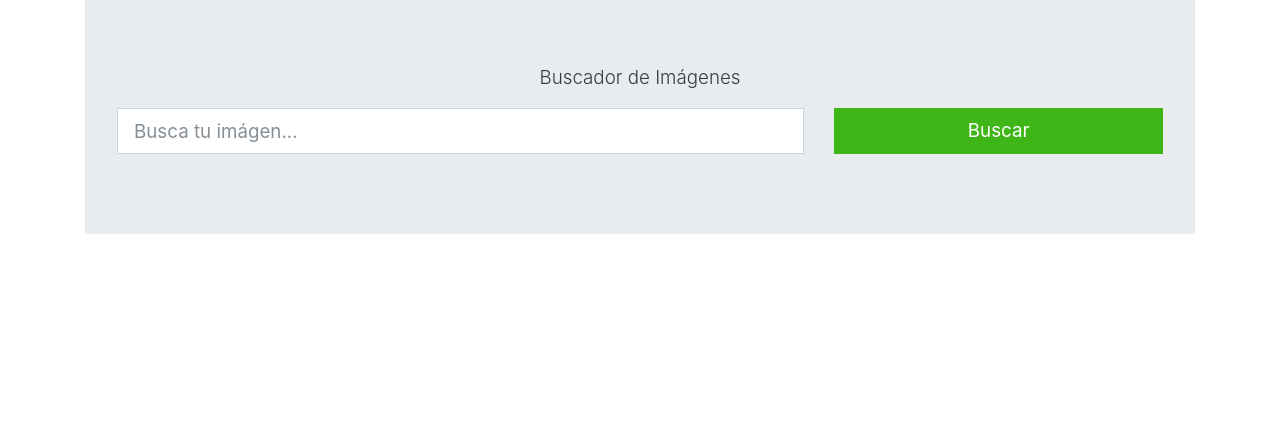
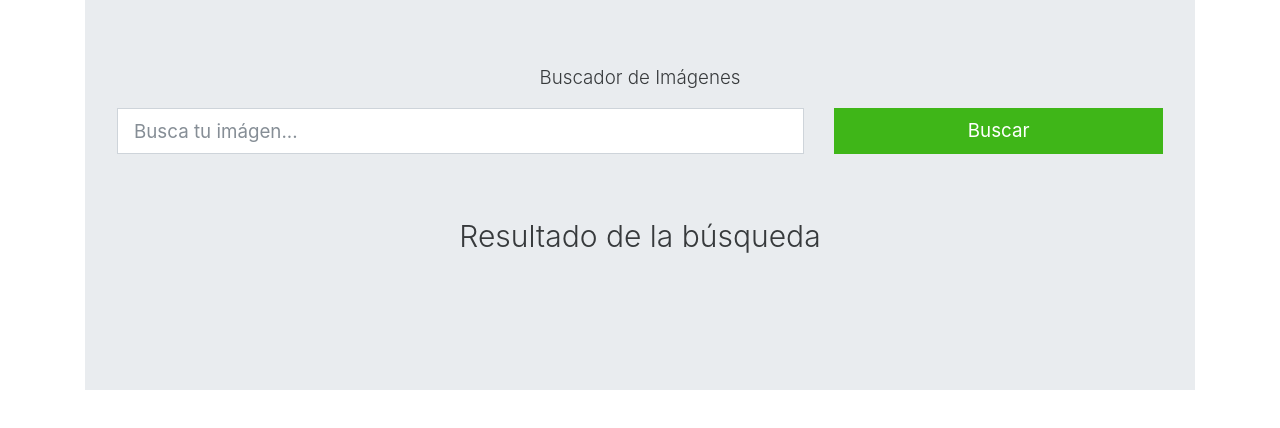
Before and after one commit to IsmaSL/BuscadorImg_React-JS, a React (Create React App) app: page / in a window 1280 px wide. Shown: the top 428 px of the page. Built offline with nearby package versions, Linux system fonts and the light colour scheme.

Commit message:
Se creó el componente Resultado

```diff
--- a/src/App.js
+++ b/src/App.js
@@ -1,6 +1,7 @@
 import React, { useState, useEffect } from 'react';
 import Buscador from './Components/Buscador';
 import Error from './Components/Error'
+import Resultado from './Components/Resultado'
 
 function App() {
 
@@ -58,6 +59,10 @@ function App() {
 
         {componente }
 
+        <Resultado
+
+        />
+
       </div>
     </div>
   );
--- /dev/null
+++ b/src/Components/Resultado.js
@@ -0,0 +1,11 @@
+import React from 'react';
+
+function Resultado() {
+    return(
+        <div className="py-5 text-center">
+            <h2 className="pb-3">Resultado de la búsqueda</h2>
+        </div>
+    )
+}
+
+export default Resultado;
```
